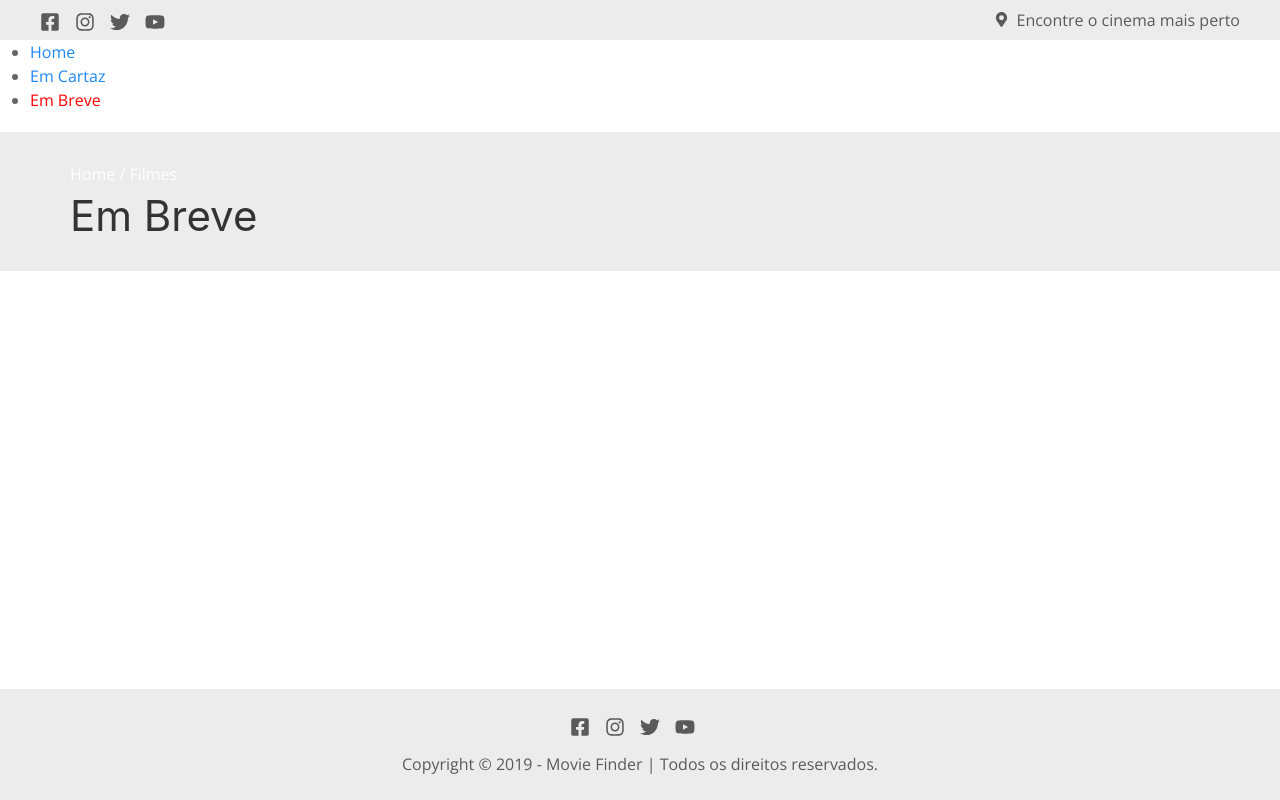
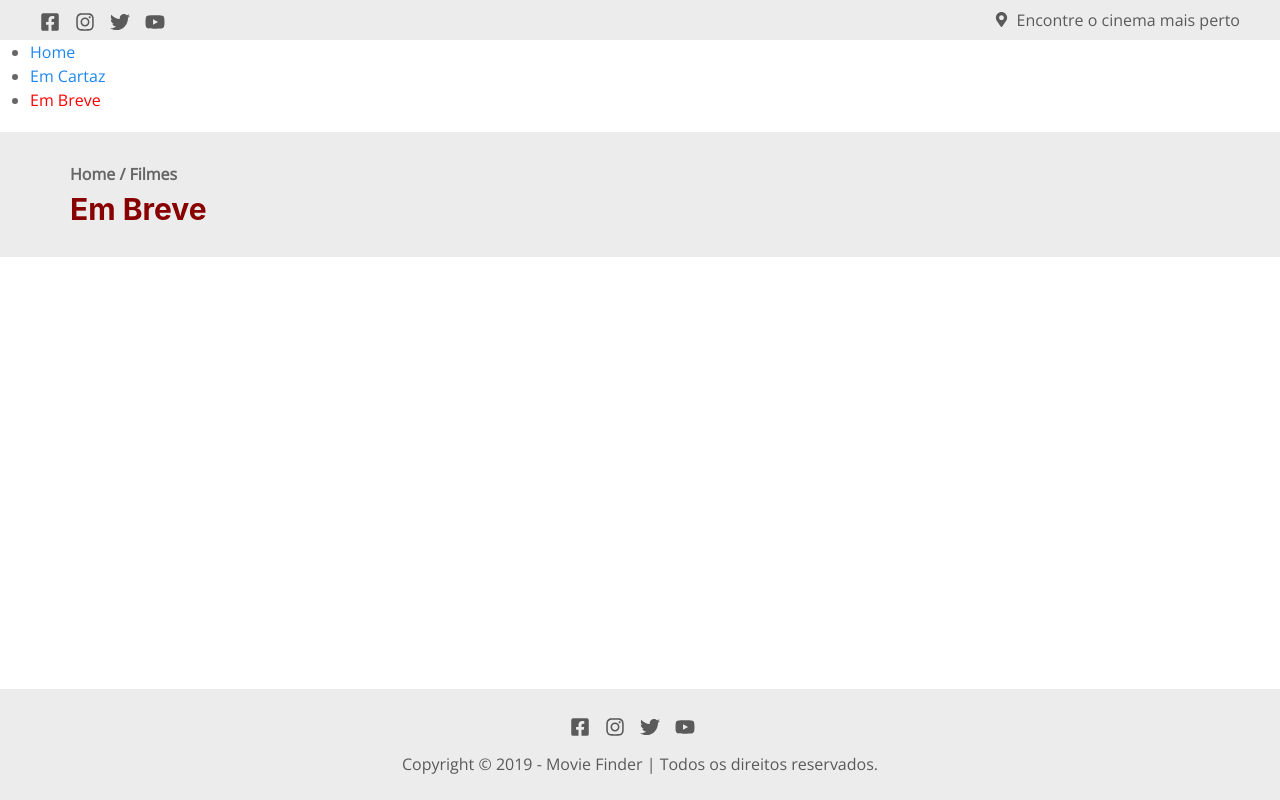
Before and after one commit to AllanBaron/moviefinder, a React (Create React App) app: page /filmes/em-breve in a window 1280 px wide. Built offline with nearby package versions, Linux system fonts and the light colour scheme.

Commit message:
Add colors Breadcrumbs component

```diff
--- a/src/components/Breadcrumbs/styles.js
+++ b/src/components/Breadcrumbs/styles.js
@@ -1,15 +1,15 @@
 import styled from 'styled-components';
-import { ColorLightGrey } from '../../styles';
+import { ColorPrimary, ColorLightGrey } from '../../styles';
 
 export const BreadcrumbsContainer = styled.section`
   background: ${ColorLightGrey};
   padding: 30px;
+  font-weight: bold;
 
   h1 {
+    font-size: 30px;
     margin-top: 5px;
-  }
-
-  div {
-    color: #ffffff;
+    font-weight: bold;
+    color: ${ColorPrimary};
   }
 `;
```
